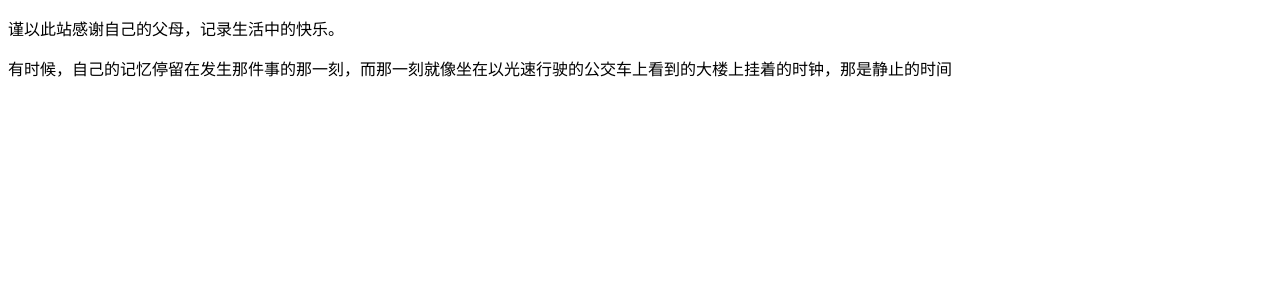
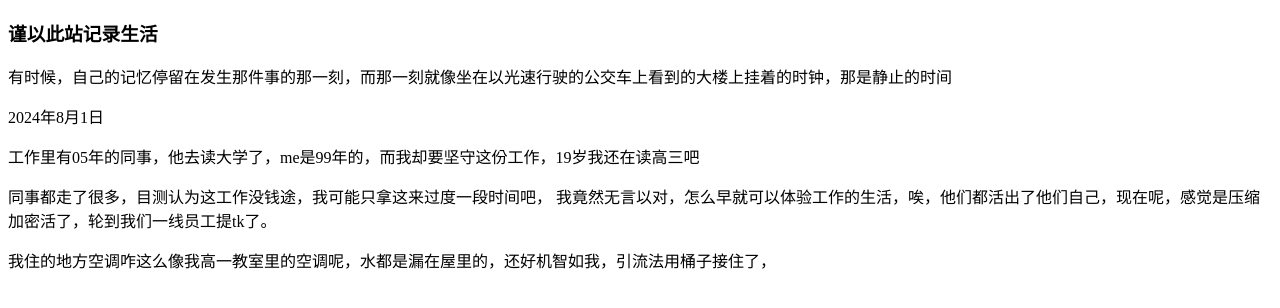
Before and after one commit to yczstart/my-text-page, a plain HTML site: page index.html in a window 1280 px wide. Drawn offline with Linux system fonts and the light colour scheme.

Commit message:
Update index.html

```diff
--- a/index.html
+++ b/index.html
@@ -6,8 +6,14 @@
     <title>My Text Page</title>
 </head>
 <body>
+    <h3>谨以此站记录生活</h3>
+    <p>有时候，自己的记忆停留在发生那件事的那一刻，而那一刻就像坐在以光速行驶的公交车上看到的大楼上挂着的时钟，那是静止的时间</p>
+    <p>2024年8月1日</p>
+    <p>工作里有05年的同事，他去读大学了，me是99年的，而我却要坚守这份工作，19岁我还在读高三吧</p>
+    <p>    同事都走了很多，目测认为这工作没钱途，我可能只拿这来过度一段时间吧，
+        我竟然无言以对，怎么早就可以体验工作的生活，唉，他们都活出了他们自己，现在呢，感觉是压缩加密活了，轮到我们一线员工提tk了。
+    </p>
+    <p>    我住的地方空调咋这么像我高一教室里的空调呢，水都是漏在屋里的，还好机智如我，引流法用桶子接住了，</p>
 
-    <p>谨以此站感谢自己的父母，记录生活中的快乐。</p >
-    <p>有时候，自己的记忆停留在发生那件事的那一刻，而那一刻就像坐在以光速行驶的公交车上看到的大楼上挂着的时钟，那是静止的时间</p>
 </body>
 </html>
```
